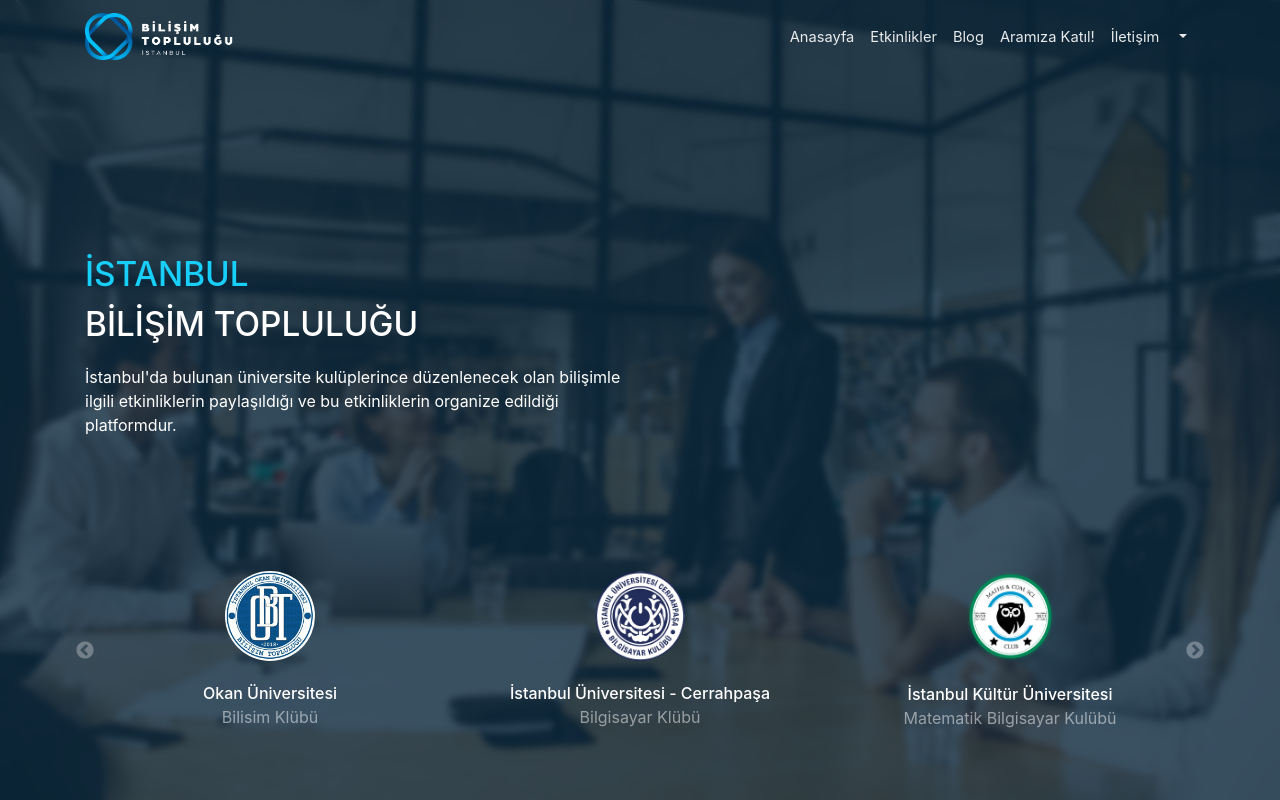
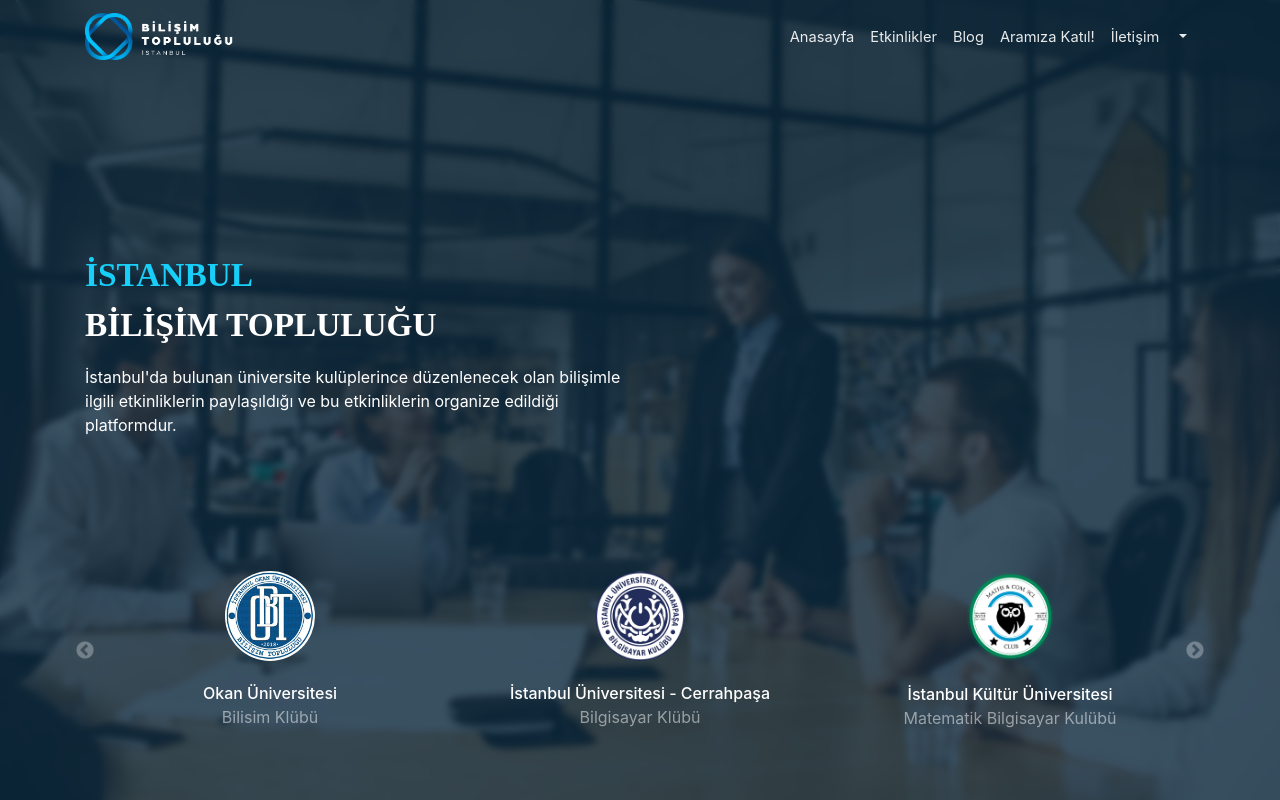
Before and after one commit to bilisimtoplulugu/IBT-Web-Client, a Next.js app: page / in a window 1280 px wide. Shown: the top 800 px of the page. Built offline with nearby package versions, Linux system fonts and the light colour scheme; no server answers.

Commit message:
Playfair font

```diff
--- a/components/Layout.tsx
+++ b/components/Layout.tsx
@@ -6,6 +6,7 @@
 const Wrapper = styled.div`
 
 background:#f8f8f8;
+@import url('https://fonts.googleapis.com/css2?family=Playfair+Display:wght@400;500&display=swap');
 `;
 function Layout({ children }) {
     return (
--- a/components/WelcomeInner.tsx
+++ b/components/WelcomeInner.tsx
@@ -25,15 +25,17 @@
   }
 `;
 const Title = styled.div`
-  font-weight: 500;
+  font-weight: 600;
   color: #fff;
   font-size: 25pt;
   margin-bottom: 15px;
+  font-family: 'Playfair Display', serif;
 `;
 const SubTitle = styled.span`
-  font-weight: 500;
+  font-weight: 600;
   color: #17cff9;
   margin-bottom: 15px;
+
 `;
 
 const WelcomeInnerArea = styled.div`
```
